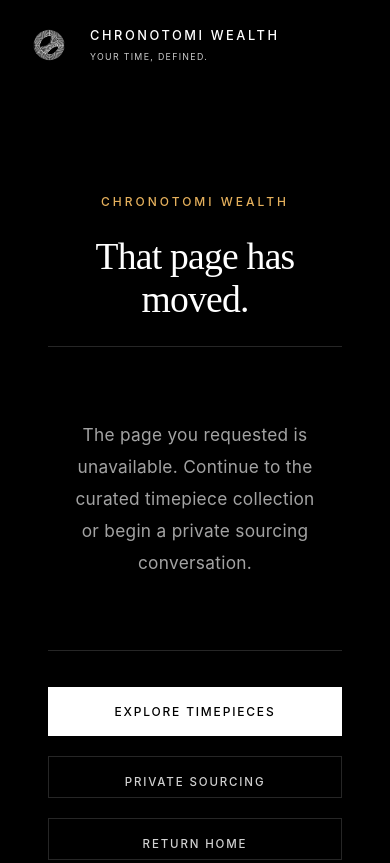
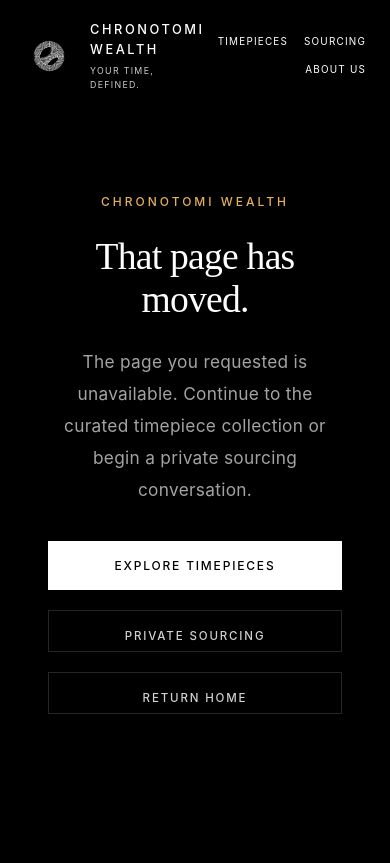
Before and after one commit to Qu4rk/chronotomi-wealth, a website: page 404.html in a window 390 px wide. Shown: the top 863 px of the page. Drawn offline with Linux system fonts and the light colour scheme.

Commit message:
fix SEO 404 and article schema contracts

```diff
--- a/404.html
+++ b/404.html
@@ -15,8 +15,8 @@
       <img class="brand-mark" src="/assets/logo_transparent.png" alt="Chronotomi Wealth" />
       <span class="brand-copy"><strong>Chronotomi Wealth</strong><small>Your Time, Defined.</small></span>
     </a>
-    <nav class="site-nav" aria-label="Primary">
-      <div class="nav-links"><a href="/watches">Timepieces</a><a href="/sourcing">Sourcing</a><a href="/about">About Us</a></div>
+    <nav class="site-nav seo-404-nav" aria-label="Primary">
+      <a href="/watches">Timepieces</a><a href="/sourcing">Sourcing</a><a href="/about">About Us</a>
     </nav>
   </header>
   <main class="seo-page">
@@ -24,7 +24,7 @@
       <header class="seo-article__header">
         <span class="eyebrow">CHRONOTOMI WEALTH</span>
         <h1>That page has moved.</h1>
-        <p class="seo-intro">The page you requested is unavailable. Continue to the curated timepiece collection or begin a private sourcing conversation.</p>
+        <p class="seo-404-intro">The page you requested is unavailable. Continue to the curated timepiece collection or begin a private sourcing conversation.</p>
         <div class="seo-intro__links"><a class="btn-primary" href="/watches">Explore timepieces</a><a class="btn-outline" href="/sourcing">Private sourcing</a><a class="btn-outline" href="/">Return home</a></div>
       </header>
     </article>
--- a/scripts/build-site.mjs
+++ b/scripts/build-site.mjs
@@ -491,7 +491,7 @@
 function guideSchema(site, guide, canonical) {
   return schemaGraph([
     organization(site),
-    { "@type": "Article", "@id": canonical + "#article", headline: guide.h1, name: guide.title, description: guide.description, url: canonical, datePublished: guide.datePublished, dateModified: guide.dateModified, author: { "@id": site.origin + "/#organization" }, publisher: { "@id": site.origin + "/#organization" }, mainEntityOfPage: { "@id": canonical + "#article" } },
+    { "@type": "Article", "@id": canonical + "#article", headline: guide.h1, name: guide.title, description: guide.description, url: canonical, datePublished: guide.datePublished, dateModified: guide.dateModified, author: { "@id": site.origin + "/#organization" }, publisher: { "@id": site.origin + "/#organization" }, mainEntityOfPage: canonical },
     breadcrumbList(site, [{ name: "Journal", url: site.origin + journalPage.path }, { name: guide.h1, url: canonical }])
   ]);
 }
--- a/styles.css
+++ b/styles.css
@@ -2246,6 +2246,34 @@
   }
 }
 /* EDITORIAL INTERLUDE & LONG-FORM READING */
+.seo-404-nav {
+  display: flex;
+  align-items: center;
+  flex-wrap: wrap;
+  justify-content: flex-end;
+  gap: 1.5rem;
+}
+
+.seo-404-nav a {
+  color: #fff;
+  font-size: 0.68rem;
+  letter-spacing: 0.16em;
+  text-transform: uppercase;
+  white-space: nowrap;
+}
+
+.seo-404-nav a:hover {
+  color: var(--gold, #e5b05c);
+}
+
+.seo-404-intro {
+  max-width: 44rem;
+  margin: 0 auto 2rem;
+  color: var(--muted);
+  font-size: 1.05rem;
+  line-height: 1.8;
+}
+
 .seo-intro {
   padding: clamp(5rem, 9vw, 8rem) clamp(1.5rem, 6vw, 6rem);
   border-top: 1px solid var(--line);
@@ -2401,6 +2429,15 @@
 }
 
 @media (max-width: 900px) {
+  .seo-404-nav {
+    gap: 0.75rem 1rem;
+  }
+
+  .seo-404-nav a {
+    font-size: 0.62rem;
+    letter-spacing: 0.12em;
+  }
+
   .seo-intro {
     padding: 4.5rem 1.5rem;
   }
```
Also changed, not shown: tests/seo-check.mjs (+20 -0 lines), tests/seo-review.json (+9 -4 lines).
